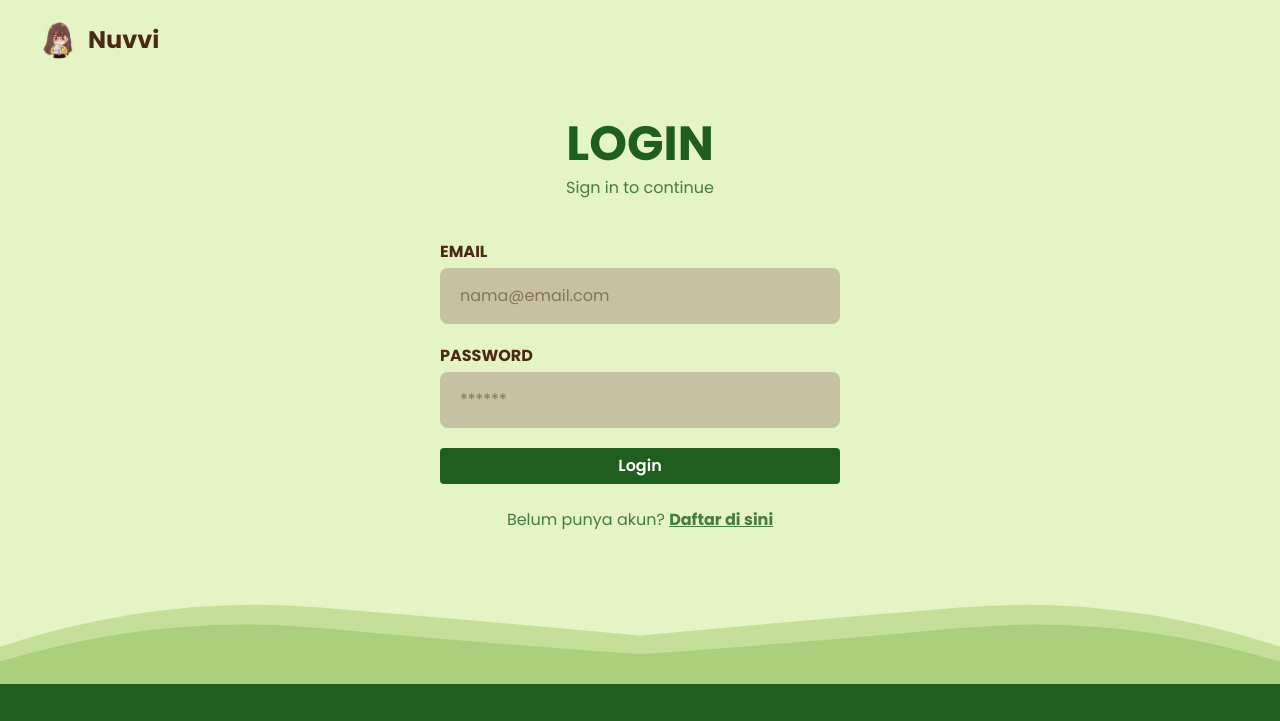
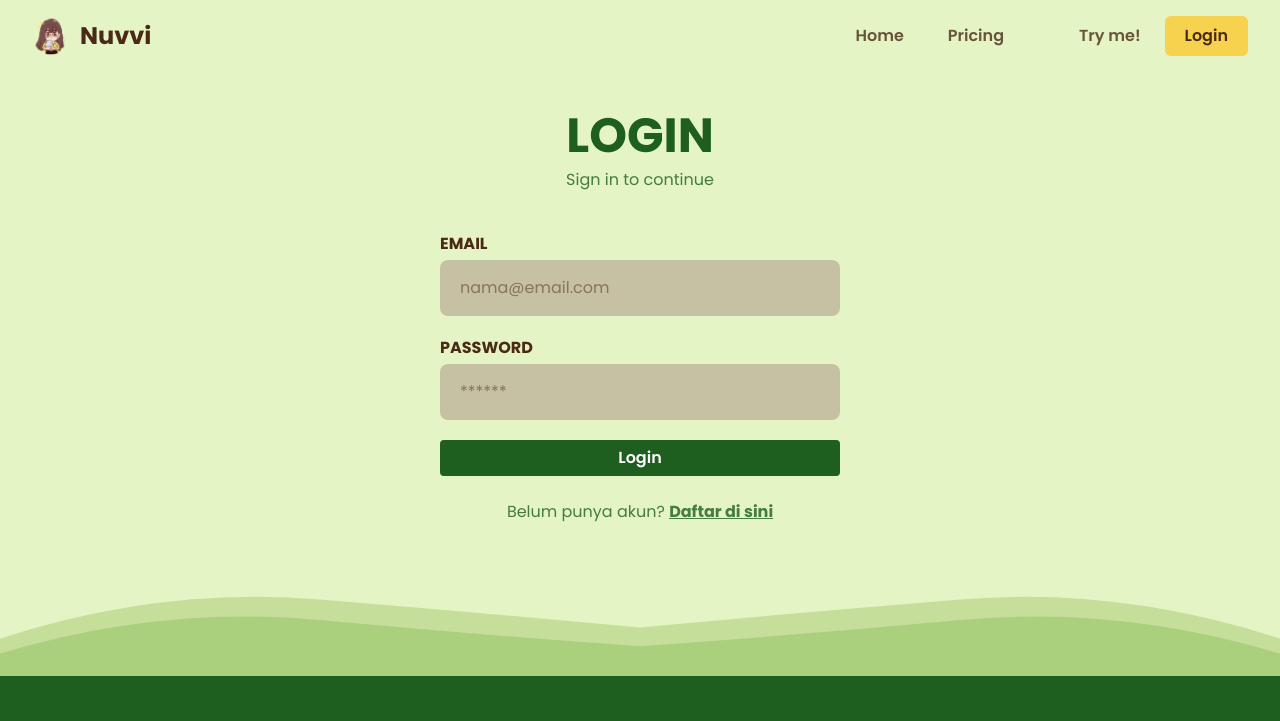
Before and after one commit to Putrikasidi/Nuvvi, a website: page login.html in a window 1280 px wide. Shown: the top 721 px of the page. Drawn offline with Linux system fonts and the light colour scheme.

Commit message:
fix: consistent navbar on all marketing pages, lower hero text, keep only big-section HTML comments
- Same navbar (logo | Home/Pricing | Try me!/Login far right) on index/pricing/login/register.
- Hero heading/subtext/Start lowered.
- HTML comments reduced to big-section labels only.

Co-Authored-By: Claude Opus 4.8 (1M context) <noreply@anthropic.com>

```diff
--- a/login.html
+++ b/login.html
@@ -14,11 +14,32 @@
     <link rel="stylesheet" href="assets/css/output.css" />
   </head>
   <body class="relative flex min-h-screen flex-col bg-leaf font-sans text-cocoa" data-page="login">
-    <header class="relative z-10 flex items-center justify-between px-6 py-5 md:px-10">
-      <a href="index.html" class="flex items-center gap-2">
-        <img src="assets/img/logo.png" alt="Logo Nuvvi" class="h-10 w-10 rounded-full object-cover" />
-        <span class="font-display text-2xl font-bold">Nuvvi</span>
-      </a>
+    <header class="relative z-20">
+      <nav class="mx-auto flex max-w-7xl items-center gap-3 px-4 py-4 md:px-8">
+        <a href="index.html" class="mr-auto flex items-center gap-2">
+          <img src="assets/img/logo.png" alt="Logo Nuvvi" class="h-10 w-10 rounded-full object-cover" />
+          <span class="font-display text-2xl font-bold">Nuvvi</span>
+        </a>
+        <button type="button" data-nav-toggle aria-label="Buka menu" class="rounded-2xl bg-white/70 p-2 text-cocoa md:hidden">
+          <svg class="h-6 w-6" viewBox="0 0 24 24" fill="none" stroke="currentColor" stroke-width="2" stroke-linecap="round">
+            <path d="M4 7h16M4 12h16M4 17h16" />
+          </svg>
+        </button>
+        <div class="hidden md:flex md:items-center md:gap-1 md:mr-40 lg:mr-56">
+          <a href="index.html" class="nv-nav-pill">Home</a>
+          <a href="pricing.html" class="nv-nav-pill">Pricing</a>
+        </div>
+      </nav>
+      <div class="absolute right-4 top-0 hidden h-full items-center gap-1 md:right-8 md:flex">
+        <a href="dashboard.html" class="nv-nav-pill">Try me!</a>
+        <a href="login.html" class="nv-nav-pill nv-nav-pill--active">Login</a>
+      </div>
+      <div data-nav-menu class="absolute inset-x-0 top-full z-30 hidden flex-col gap-2 bg-leaf/95 px-6 pb-4 backdrop-blur md:hidden">
+        <a href="index.html" class="nv-nav-pill">Home</a>
+        <a href="pricing.html" class="nv-nav-pill">Pricing</a>
+        <a href="dashboard.html" class="nv-nav-pill">Try me!</a>
+        <a href="login.html" class="nv-nav-pill nv-nav-pill--active">Login</a>
+      </div>
     </header>
 
     <main class="relative z-10 mx-auto flex w-full max-w-md flex-1 flex-col justify-center px-6 py-10">
```
Also changed, not shown: dashboard.html (+5 -4 lines), index.html (+6 -5 lines), komunitas.html (+7 -8 lines), meal-plan.html (+3 -3 lines), pricing.html (+16 -7 lines), profile.html (+2 -3 lines), register.html (+26 -5 lines), sport-plan.html (+6 -4 lines), wellness.html (+5 -3 lines), assets/css/output.css, 1 other file.
